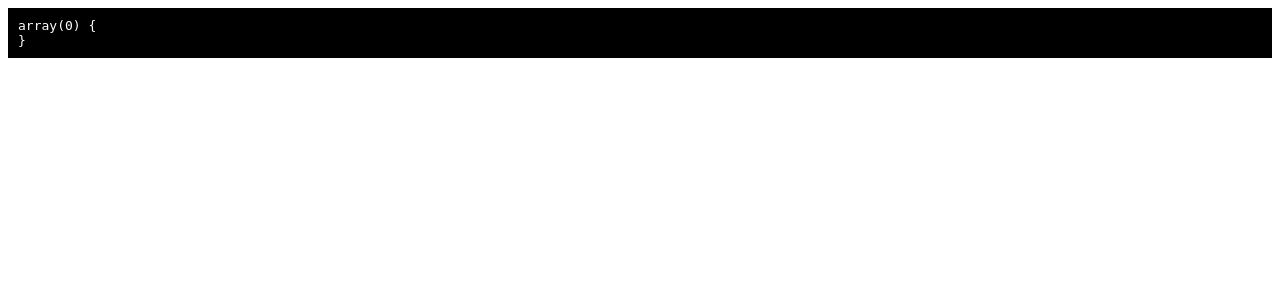
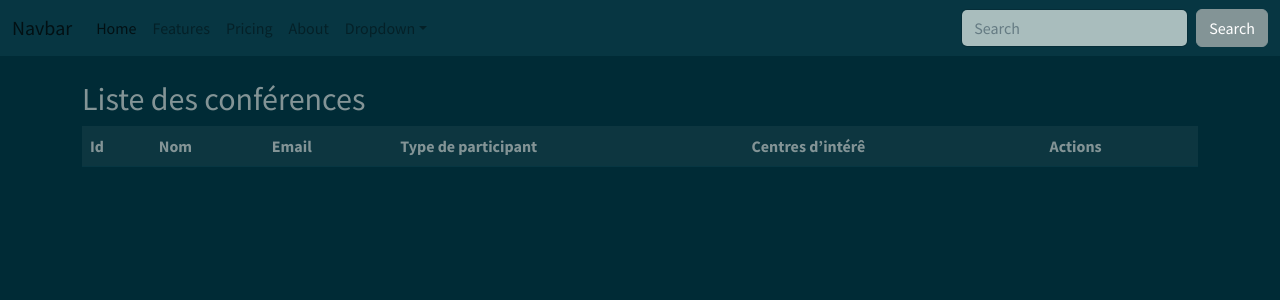
Before and after one commit to totorz76/conf_php, a PHP site: page / in a window 1280 px wide. Shown: the top 300 px of the page. Run offline with PHP 8.4, Linux system fonts and the light colour scheme; data that the repository does not hold is empty.

Commit message:
correction liste participants

```diff
--- a/connexion-bd.php
+++ b/connexion-bd.php
@@ -15,4 +15,3 @@ $options = [
     PDO::ATTR_DEFAULT_FETCH_MODE => PDO::FETCH_ASSOC,
     PDO::ATTR_EMULATE_PREPARES   => false,
 ];
-?>
--- a/index.php
+++ b/index.php
@@ -1,13 +1,14 @@
 <?php
 include 'fonctions.php';
 require 'connexion-bd.php';
+
 $pdo = new PDO($dsn, $user, $pass, $options);
 $sql = "SELECT * FROM participants";
 $stm = $pdo->query($sql);
 $conferences = $stm->fetchAll();
-dd($conferences)
+//dd($conferences);
+
 ?>
-
 <!DOCTYPE html>
 <html lang="fr">
 
@@ -28,15 +29,19 @@ dd($conferences)
       <th scope="col">Id</th>
       <th scope="col">Nom</th>
       <th scope="col">Email</th>
-      <th scope="col">Type de participants</th>
-      <th scope="col">Centres d'intérets</th>
+      <th scope="col">Type de participant</th>
+      <th scope="col">Centres d’intérê</th>
       <th scope="col">Actions</th>
     </tr>
   </thead>
   <tbody>
+
     <tr class="table-light">
 
     </tr>
+
+  </tbody>
+</table>
 </div>
 </body>
 </html>
```
Also changed, not shown: ajout-conf.php (+3 -19 lines).
